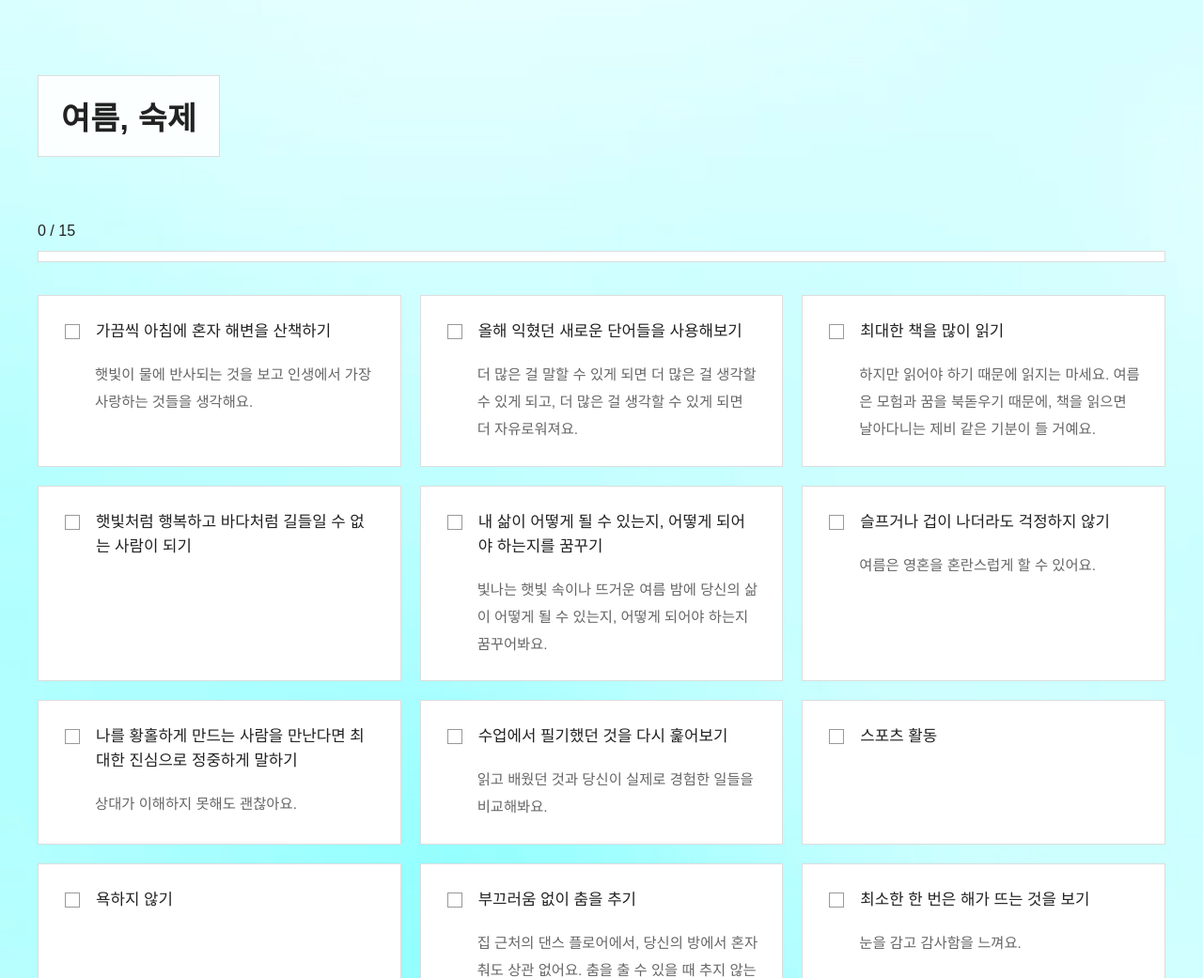
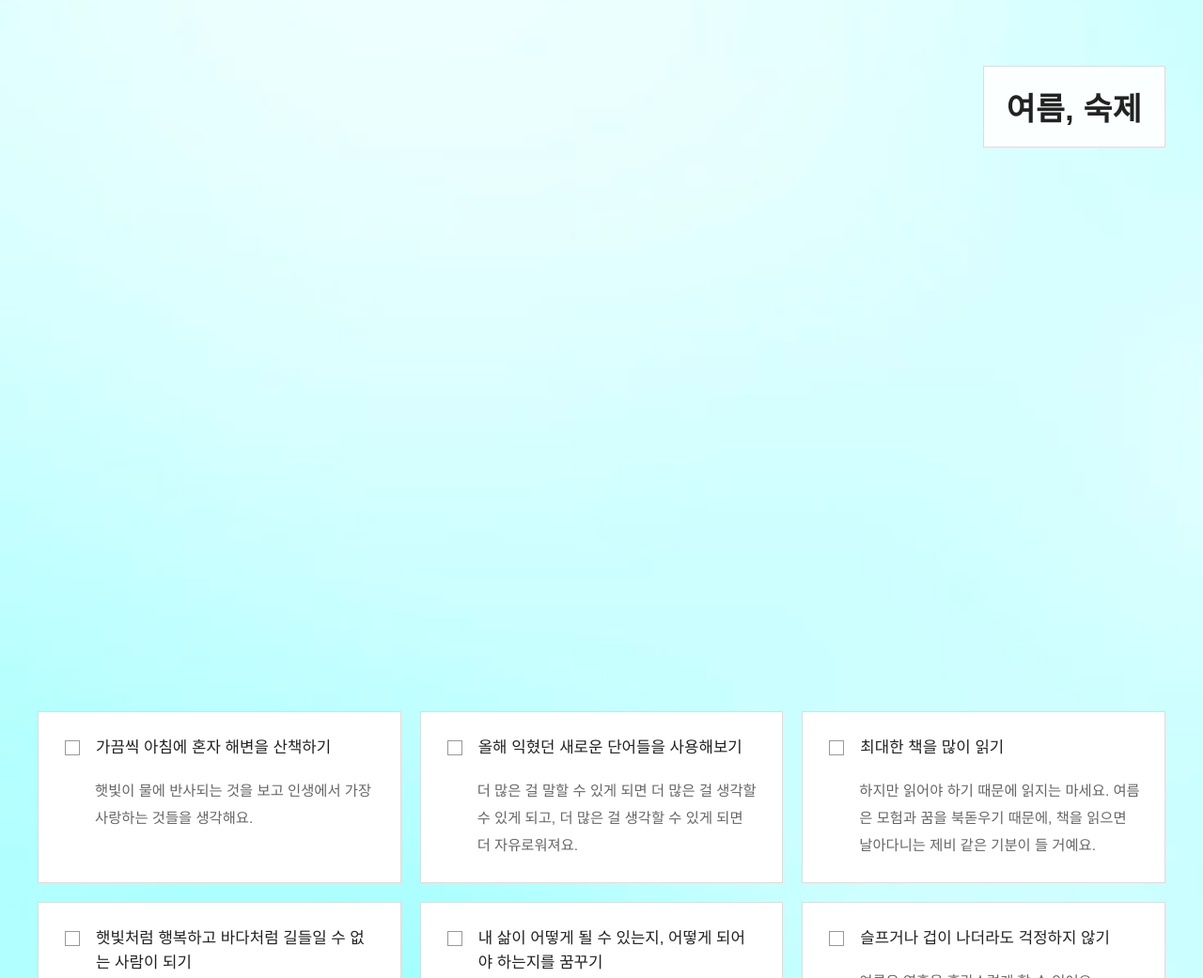
Before and after one commit to crab-6577140/summer-homework, a plain HTML site: page index.html in a window 1280 px wide. Shown: the top 1041 px of the page at 94% size. Drawn offline with Linux system fonts and the light colour scheme; a web font is replaced by a local one.

Commit message:
Update index.html

```diff
--- a/index.html
+++ b/index.html
@@ -27,7 +27,7 @@
 
   body {
   margin: 0;
-  padding: 80px 20px 80px; /*===최상단 여백===*/
+  padding: 70px 20px 20px; /*===최상단 최하단 여백===*/
   color: #222;
   font-family: "BookkGothicLight", sans-serif;
 
@@ -42,19 +42,25 @@
  .container {
     max-width: 1200px;
     margin: 0 auto;
+
+    display: flex;
+    flex-direction: column;
   }
 
   .title-card {
-  display: inline-block;
+  align-self: flex-end; /* 오른쪽 끝으로 밀어내기 */
 
   background: rgba(255,255,255,0.9);
   border: 1px solid #dddddd;
 
   padding: 18px 24px;
-  margin-bottom: 70px; /*===제목과 진행도 사이 여백==*/
+  margin-bottom: 600px; /*===제목과 진행도 사이 여백==*/
 
   cursor:default;
   user-select: none;
+
+  float: right;
+  clear: both;
 }
 
   h1 {
@@ -68,11 +74,16 @@
 
 
   .stats {
+    margin-top: 46px;
     margin-bottom: 35px;
-    font-size: 1rem;
+    font-size: 0.9rem;
     cursor:default;
     user-select: none;
   }
+
+  #count {
+  padding-left: 10px; /* ◀ 글자만 오른쪽으로 쏙 밀어줍니다. 수치는 자유롭게 조절하세요! */
+}
 
   .progress {
     width: 100%;
@@ -80,7 +91,7 @@
     background: #ffffff;
     border-radius: 0px;
     overflow: hidden;
-    margin-top: 12px;
+    margin-top: 15px;
     border: 1px solid #dddddd;
   }
 
@@ -96,6 +107,8 @@
     grid-template-columns:
       repeat(auto-fit, minmax(320px, 1fr));
     gap: 20px;
+
+    width: 100%; /* 리스트가 넓게 채워지도록 보장 */
   }
 
   .card {
@@ -172,7 +185,11 @@
   <h1>여름, 숙제</h1>
 </div>
 
-  <div class="stats">
+
+
+  <div id="list"></div>
+
+    <div class="stats">
     <div id="count">0 / 15</div>
 
     <div class="progress">
@@ -182,9 +199,6 @@
       </div>
     </div>
   </div>
-
-  <div id="list"></div>
-
 </div>
 
 <script>
```
